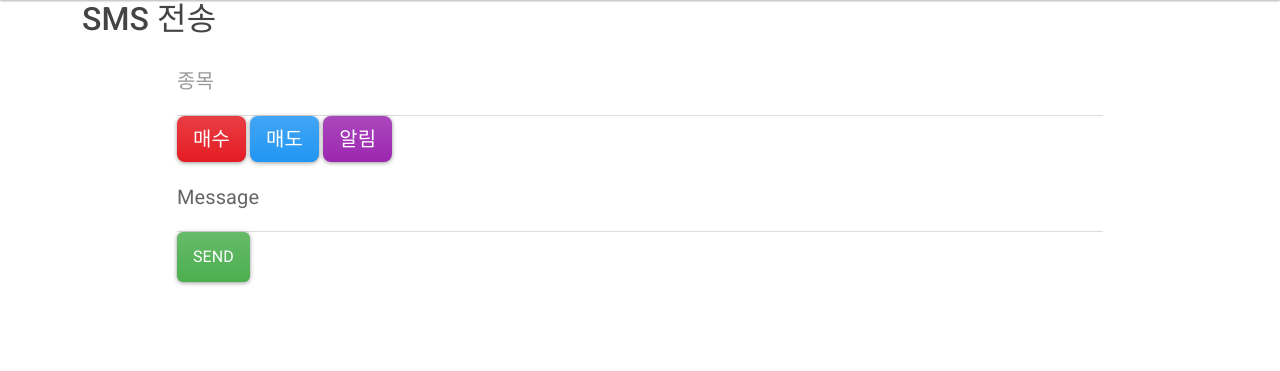
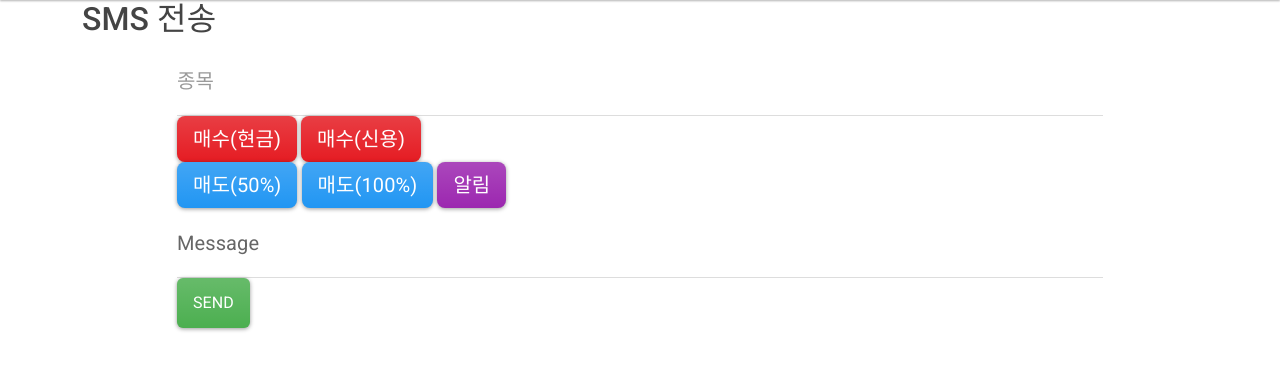
Before and after one commit to bhyoon24/sbinvestment, a Django app: page / in a window 1280 px wide. Shown: the part 85-456 px from the top of the page. Run offline with Django 4.2, Linux system fonts and the light colour scheme; some libraries are stand-ins or nearby versions.

Commit message:
button add

```diff
--- a/sbinvestment/views.py
+++ b/sbinvestment/views.py
@@ -20,7 +20,7 @@ def sms(request):
             # response['error'] = "메세지를 확인하세요."
         else:
             print(send_msg)
-            member_type = 0     # 수정사항
+            member_type = 0     # 수정사항(유료인 경우 날라가도록 함)
             base_id = 'appssITu2KHnI0zUO'
             table_id = 'tblLGqfVdDK7C1YH3'
             url = "https://api.airtable.com/v0/" + base_id + "/" + table_id
@@ -33,7 +33,7 @@ def sms(request):
             # 정상 select all
             airtable_response = response.json()
             airtable_records = airtable_response['records']
-            print(airtable_records)
+            #print(airtable_records)
             if member_type == 2:
                 members = airtable_records
             elif member_type == 0:  # 유료회원
@@ -112,17 +112,15 @@ def sms(request):
                 ]
             }
             sms_res = sendMany(data)
-            # print(json.dumps(sms_res.json(), indent=2, ensure_ascii=False))
             sms_response = sms_res.json()
-            # print("sms=====>", sms_response)
-            # print(sms_response['log'])
             log_list = sms_response['log']
+
             return_msg = []
             for k in log_list:
                 return_msg.append(k['message'])
             # print(return_msg)
             # response['error'] = '정상 발송되었습니다.'
-            # result = '정상 발송되었습니다.'
+            # return_msg = '정상 발송되었습니다.'
         return render(request, 'sbinvestment/sendsms.html', {'error': return_msg})
 
 def sb_member(request):
--- a/templates/sbinvestment/sendsms.html
+++ b/templates/sbinvestment/sendsms.html
@@ -24,11 +24,14 @@
                                 <input class="form-control form-control-lg" placeholder="종목"  id="stock" type="text" >
                             </div>
                             <div class="col-md-12 ">
-                                <input class="btn btn-danger btn-lg" type="button" value="매수" onclick="sendtxt1()">
-                                <input class="btn btn-primary btn-lg" type="button" value="매도" onclick="sendtxt2()">
-                                <input class="btn btn-info btn-lg" type="button" value="알림" onclick="sendtxt3()">
+                                <input class="btn btn-danger btn-lg" type="button" value="매수(현금)" onclick="sendtxt1()">
+                                <input class="btn btn-danger btn-lg" type="button" value="매수(신용)" onclick="sendtxt2()">
                             </div>
-
+                            <div class="col-md-12 ">
+                                <input class="btn btn-primary btn-lg" type="button" value="매도(50%)" onclick="sendtxt3()">
+                                <input class="btn btn-primary btn-lg" type="button" value="매도(100%)" onclick="sendtxt4()">
+                                <input class="btn btn-info btn-lg" type="button" value="알림" onclick="sendtxt5()">
+                            </div>
                             <div class="col-md-12">
                                 <input class="form-control form-control-lg" type="text" value="Message"  name="sendmsg">
                             </div>
@@ -43,17 +46,31 @@
                             var textStock = document.getElementById('stock');
                             console.log(textStock)
                             if(textStock != null){
-                               request.sendmsg.value=document.getElementById('stock').value + ' 현재가 [매수]';
+                               request.sendmsg.value=document.getElementById('stock').value + ' 현재가 [매수]-현금';
                             }
                         }
                         function sendtxt2(){
+                            var textStock = document.getElementById('stock');
+                            console.log(textStock)
+                            if(textStock != null){
+                               request.sendmsg.value=document.getElementById('stock').value + ' 현재가 [매수]-신용';
+                            }
+                        }
+                        function sendtxt3(){
                              var textStock = document.getElementById('stock');
 
                              if(textStock != null){
-                                request.sendmsg.value=document.getElementById('stock').value + ' 현재가 [매도]';
+                                request.sendmsg.value=document.getElementById('stock').value + ' 50% [매도]';
                             }
                         }
-                        function sendtxt3(){
+                        function sendtxt4(){
+                             var textStock = document.getElementById('stock');
+
+                             if(textStock != null){
+                                request.sendmsg.value=document.getElementById('stock').value + ' 100% [매도]';
+                            }
+                        }
+                        function sendtxt5(){
                              var textStock = document.getElementById('stock');
 
                              if(textStock != null){
```
Also changed, not shown: templates/partial/nav.html (+8 -5 lines).
